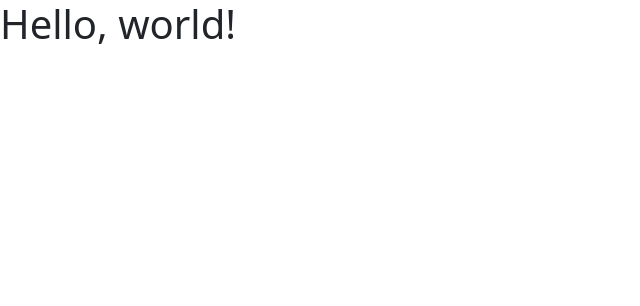
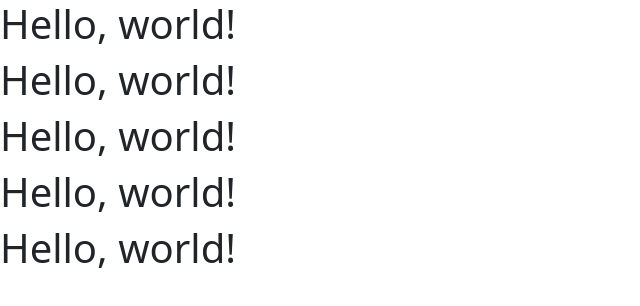
Before and after one commit to Akaamka83/collab-practice, a plain HTML site: page bootstrape-boilerplate/index.html in a window 1280 px wide. Shown: the whole page, without its empty margins (0-640 px from the left). Drawn offline with nearby package versions, Linux system fonts and the light colour scheme.

Commit message:
Update index.html

```diff
--- a/bootstrape-boilerplate/index.html
+++ b/bootstrape-boilerplate/index.html
@@ -13,7 +13,10 @@
   </head>
   <body>
     <h1>Hello, world!</h1>
-
+    <h1>Hello, world!</h1>
+        <h1>Hello, world!</h1>
+        <h1>Hello, world!</h1>
+        <h1>Hello, world!</h1>
     <!-- Optional JavaScript; choose one of the two! -->
 
     <!-- Option 1: Bootstrap Bundle with Popper -->
```
